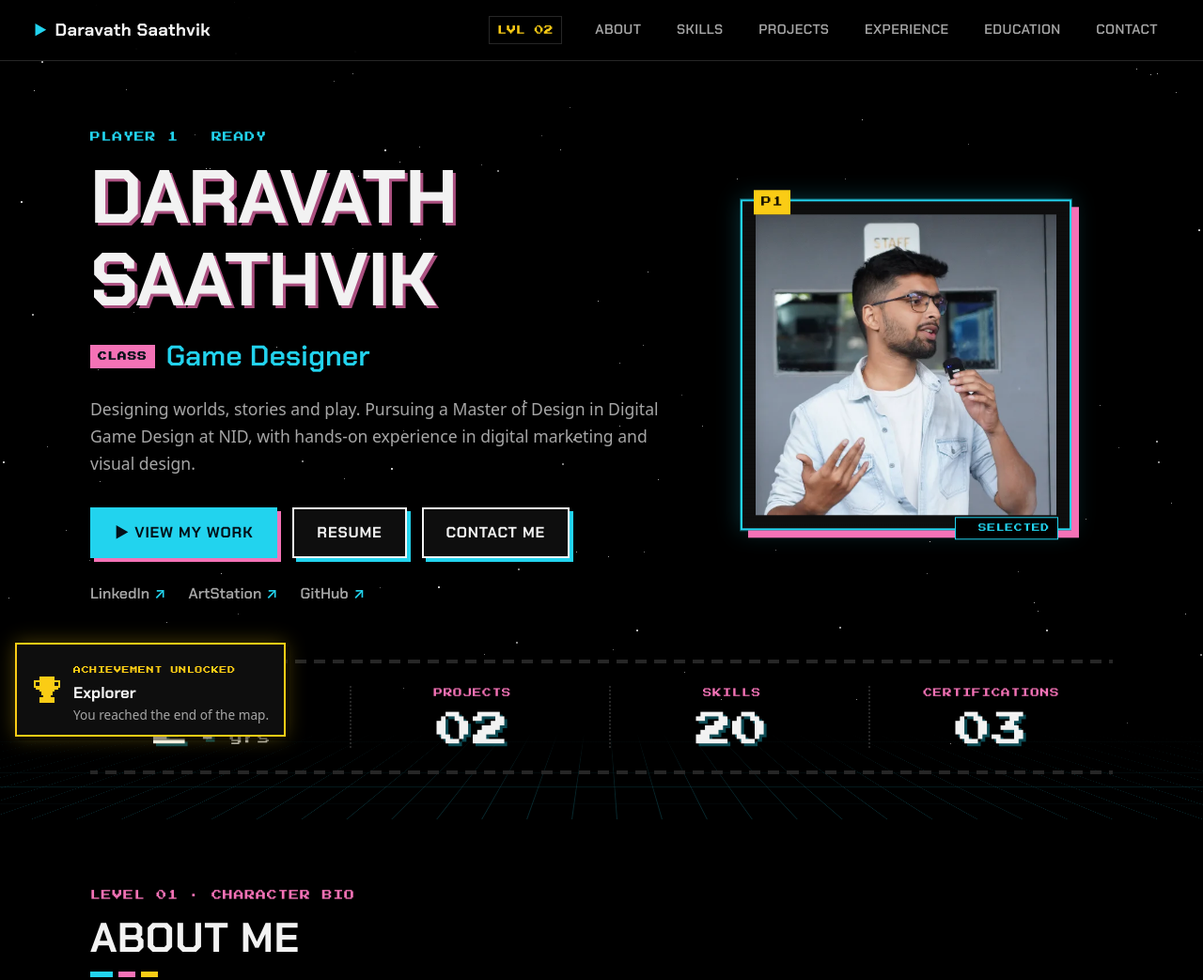
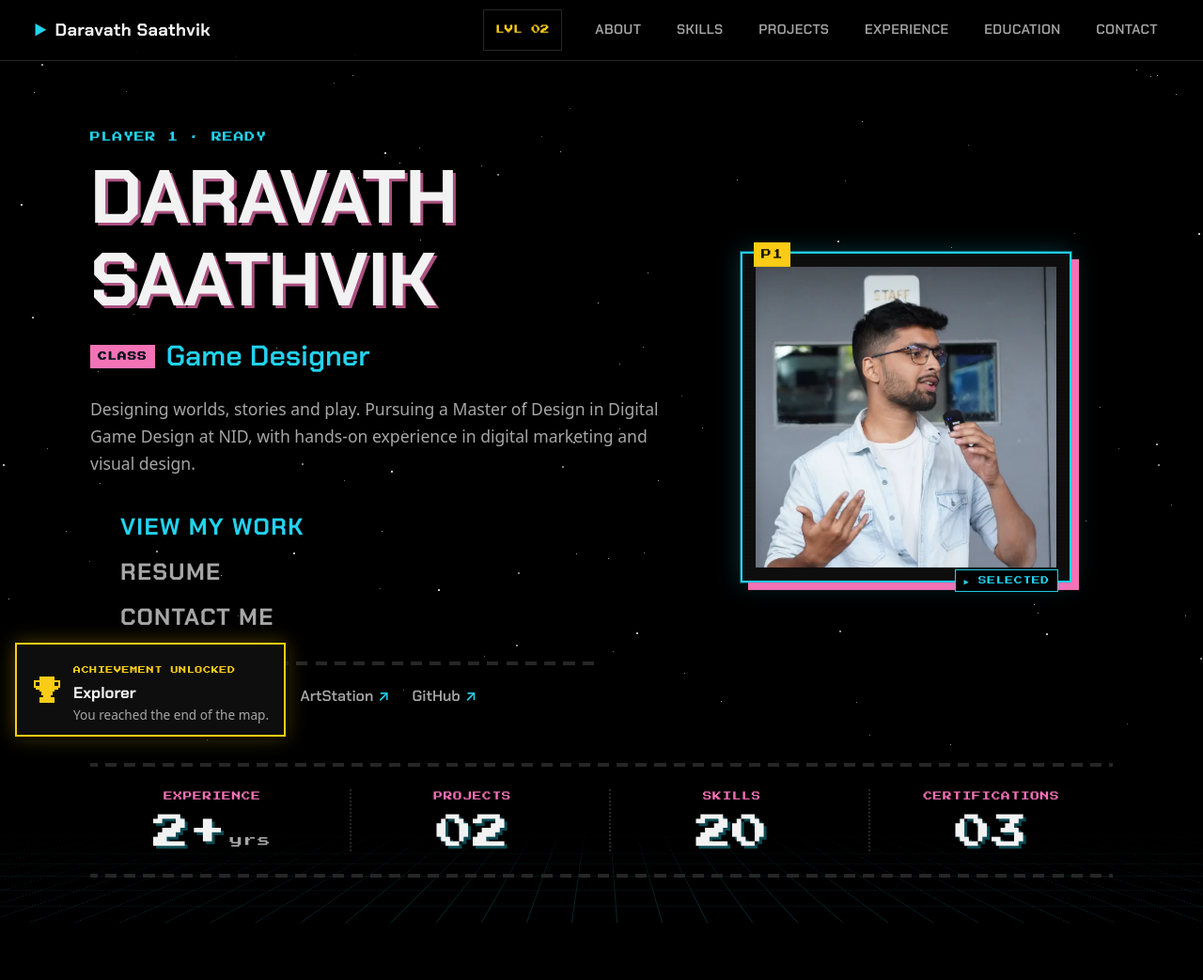
Before and after one commit to SaathvikIsCoding/portfolio, a plain HTML site: page index.html in a window 1280 px wide. Shown: the top 1043 px of the page at 94% size. Drawn offline with Linux system fonts and the light colour scheme.

Commit message:
Title-screen menus for hero and contact actions; unified header HUD boxes

```diff
--- a/css/styles.css
+++ b/css/styles.css
@@ -170,30 +170,25 @@ h1, h2, h3 { font-family: var(--font-display); line-height: 1.1; margin: 0; }
 .brand:hover { color: var(--color-accent); }
 
 .site-nav { order: 3; }
-.hud-level {
+/* Header HUD: the level readout, the game switch and the menu button share one box style */
+.hud-level, .game-toggle {
   order: 1;
-  font-family: var(--font-pixel);
-  font-size: 0.62rem;
-  color: var(--color-gold);
-  padding: 6px 8px;
-  border: 1px solid var(--color-border);
-  white-space: nowrap;
-}
-.game-toggle {
-  order: 1;
-  min-height: 44px;
-  padding: 0 10px;
+  display: inline-flex;
+  align-items: center;
+  height: 44px;
+  padding: 0 12px;
   font-family: var(--font-pixel);
   font-size: 0.6rem;
+  line-height: 1;
   text-transform: uppercase;
   white-space: nowrap;
-  color: var(--color-accent-2);
-  background: var(--color-surface);
+  color: var(--color-gold);
+  background: transparent;
   border: 1px solid var(--color-border);
-  cursor: pointer;
 }
+.game-toggle { cursor: pointer; }
 .game-toggle[aria-pressed="false"] { color: var(--color-muted); }
-.game-toggle:hover { border-color: var(--color-accent-2); }
+.game-toggle:hover, .nav-toggle:hover { border-color: var(--color-gold); }
 .game-toggle[hidden] { display: none; }
 
 .nav-list {
@@ -224,8 +219,8 @@ h1, h2, h3 { font-family: var(--font-display); line-height: 1.1; margin: 0; }
   width: 44px;
   height: 44px;
   border: 1px solid var(--color-border);
-  background: var(--color-surface);
-  color: var(--color-text);
+  background: transparent;
+  color: var(--color-gold);
   cursor: pointer;
 }
 .nav-toggle { display: none; }
@@ -290,41 +285,43 @@ h1, h2, h3 { font-family: var(--font-display); line-height: 1.1; margin: 0; }
   .game-toggle { display: none; }
 }
 
-/* ---------- Buttons: arcade style with offset pixel shadow ---------- */
-.btn {
+/* ---------- Title-screen menu (hero + contact actions) ----------
+   Stacked items like a game's main menu; a blinking ▶ marks the selected one. */
+.title-menu {
+  list-style: none;
+  margin: 0;
+  padding: 0;
+  display: grid;
+  justify-items: start;
+  gap: var(--space-1);
+}
+.title-menu:empty { display: none; }
+.title-menu a {
+  position: relative;
   display: inline-flex;
   align-items: center;
-  justify-content: center;
-  gap: var(--space-2);
-  min-height: 48px;
-  padding: var(--space-3) var(--space-5);
-  border: 2px solid transparent;
-  border-radius: 0;
+  min-height: 44px;
+  padding-left: 2rem;
   font-family: var(--font-display);
   font-weight: 700;
-  font-size: 1rem;
+  font-size: clamp(1.2rem, 0.8vw + 1rem, 1.55rem);
   letter-spacing: 0.05em;
   text-transform: uppercase;
   text-decoration: none;
-  transition: transform 0.08s ease, box-shadow 0.08s ease, background-color 0.15s ease;
+  color: var(--color-muted);
 }
-.btn-primary {
-  background: var(--color-accent);
-  color: var(--color-on-accent);
-  box-shadow: 4px 4px 0 var(--color-accent-2);
+.title-menu a[target="_blank"]::after { content: "↗"; margin-left: 0.4em; font-size: 0.8em; }
+.title-menu a::before {
+  content: "▶";
+  position: absolute;
+  left: 0.2rem;
+  font-size: 0.7em;
+  color: var(--color-accent-2);
+  visibility: hidden;
 }
-.btn-primary:hover { background: var(--color-accent-strong); color: var(--color-on-accent); }
-.btn-ghost {
-  background: var(--color-surface);
-  border-color: var(--color-text);
-  color: var(--color-text);
-  box-shadow: 4px 4px 0 var(--color-accent);
-}
-.btn-ghost:hover { color: var(--color-accent); border-color: var(--color-accent); }
-.btn:hover { transform: translate(-1px, -1px); }
-.btn-primary:hover { box-shadow: 5px 5px 0 var(--color-accent-2); }
-.btn-ghost:hover { box-shadow: 5px 5px 0 var(--color-accent); }
-.btn:active { transform: translate(4px, 4px); box-shadow: 0 0 0 transparent; }
+.title-menu a.is-selected { color: var(--color-accent); }
+.title-menu a.is-selected::before { visibility: visible; animation: blink 1s steps(2, start) infinite; }
+.title-menu a:active { transform: translateX(4px); }
 
 /* ---------- Hero ---------- */
 .hero {
@@ -406,23 +403,30 @@ h1, h2, h3 { font-family: var(--font-display); line-height: 1.1; margin: 0; }
   color: var(--color-muted);
 }
 
-.hero-actions {
+.hero-menu { margin-top: var(--space-6); }
+
+/* "Find me on" row, set off from the menu by the dashed pixel rule */
+.social-row {
   display: flex;
   flex-wrap: wrap;
-  gap: var(--space-4);
-  margin-top: var(--space-6);
+  align-items: center;
+  gap: 0 var(--space-5);
+  margin-top: var(--space-5);
+  padding-top: var(--space-3);
+  max-width: 34rem;
+  border-top: 4px solid transparent;
+  border-image: var(--dash-rule) 4;
 }
-
-/* Button tiers used site-wide: .btn-primary (main action) > .btn-ghost (secondary) > text links (tertiary) */
+.social-row:has(.social-list:empty) { display: none; }
+.social-label { font-size: 0.55rem; color: var(--color-accent-2); }
 .social-list {
   list-style: none;
   padding: 0;
-  margin: var(--space-4) 0 0;
+  margin: 0;
   display: flex;
   flex-wrap: wrap;
   gap: 0 var(--space-5);
 }
-.social-list:empty { display: none; }
 .social-list a {
   display: inline-flex;
   align-items: center;
@@ -786,7 +790,6 @@ h1, h2, h3 { font-family: var(--font-display); line-height: 1.1; margin: 0; }
 /* Contact */
 .contact-lead { margin: 0 0 var(--space-5); max-width: 36rem; color: var(--color-muted); font-size: 1.1rem; }
 .press-start { margin: 0 0 var(--space-5); color: var(--color-gold); animation: blink 1.1s steps(2, start) infinite; }
-.contact-actions { display: flex; flex-wrap: wrap; gap: var(--space-4); }
 
 /* Footer */
 .site-footer {
--- a/index.html
+++ b/index.html
@@ -52,8 +52,11 @@
           <h1 class="hero-name glitch" data-bind="name">&nbsp;</h1>
           <p class="hero-role"><span class="pixel-label">Class</span> <span data-bind="role"></span></p>
           <p class="hero-tagline" data-bind="tagline"></p>
-          <div class="hero-actions" data-slot="actions"></div>
-          <ul class="social-list" data-slot="socials"></ul>
+          <ul class="title-menu hero-menu" data-slot="actions" aria-label="Quick links"></ul>
+          <div class="social-row">
+            <span class="social-label pixel">Find me on</span>
+            <ul class="social-list" data-slot="socials"></ul>
+          </div>
         </div>
         <div class="hero-photo">
           <div class="char-frame">
@@ -118,7 +121,7 @@
         <h2 class="section-title" id="contact-title">Let's work together</h2>
         <p class="contact-lead">Building a game, a world or a campaign? Looking for a designer for your team? Player 2 is always welcome.</p>
         <p class="press-start pixel" aria-hidden="true">Press start</p>
-        <div class="contact-actions" data-slot="contact"></div>
+        <ul class="title-menu" data-slot="contact" aria-label="Contact options"></ul>
       </div>
     </section>
 
--- a/js/main.js
+++ b/js/main.js
@@ -122,16 +122,12 @@
       ]);
     }));
 
-    // Hero actions
+    // Hero actions: title-screen menu
     var actions = [];
-    if (projects.length) actions.push(el('a', { class: 'btn btn-primary', href: '#projects', text: '▶ View my work' }));
-    if (safeUrl(p.resume)) {
-      var resumeBtn = externalLink(safeUrl(p.resume), 'Resume');
-      resumeBtn.className = actions.length ? 'btn btn-ghost' : 'btn btn-primary';
-      actions.push(resumeBtn);
-    }
-    actions.push(el('a', { class: 'btn btn-ghost', href: '#contact', text: 'Contact me' }));
-    slot('actions').replaceChildren.apply(slot('actions'), actions);
+    if (projects.length) actions.push(['#projects', 'View my work']);
+    if (safeUrl(p.resume)) actions.push([safeUrl(p.resume), 'Resume']);
+    actions.push(['#contact', 'Contact me']);
+    slot('actions').replaceChildren.apply(slot('actions'), menuItems(actions));
 
     // Experience and education share one quest-log timeline entry.
     function logEntry(title, details, period, description) {
@@ -203,15 +199,41 @@
 
     renderStructuredData(data);
 
-    // Contact
+    // Contact: same title-screen menu
     var contact = [];
-    if (p.email) contact.push(el('a', { class: 'btn btn-primary', href: 'mailto:' + p.email, text: 'Email me' }));
-    socials.forEach(function (s) {
-      var a = externalLink(safeUrl(s.url), s.label);
-      a.className = 'btn btn-ghost';
-      contact.push(a);
+    if (p.email) contact.push(['mailto:' + p.email, 'Email me']);
+    socials.forEach(function (s) { contact.push([safeUrl(s.url), s.label]); });
+    slot('contact').replaceChildren.apply(slot('contact'), menuItems(contact));
+  }
+
+  // Title-screen menu items; the first one starts selected, like a game's main menu.
+  function menuItems(items) {
+    return items.map(function (item, i) {
+      var a = externalLink(item[0], item[1]);
+      if (i === 0) a.classList.add('is-selected');
+      return el('li', null, [a]);
     });
-    slot('contact').replaceChildren.apply(slot('contact'), contact);
+  }
+
+  // The ▶ cursor follows the mouse and keyboard focus; ↑/↓ move between items.
+  function setupMenus() {
+    function select(link) {
+      var menu = link.closest('.title-menu');
+      menu.querySelectorAll('a.is-selected').forEach(function (a) { a.classList.remove('is-selected'); });
+      link.classList.add('is-selected');
+    }
+    function menuLink(e) { return e.target.closest && e.target.closest('.title-menu a'); }
+    document.addEventListener('mouseover', function (e) { var a = menuLink(e); if (a) select(a); });
+    document.addEventListener('focusin', function (e) { var a = menuLink(e); if (a) select(a); });
+    document.addEventListener('keydown', function (e) {
+      var a = menuLink(e);
+      if (!a || (e.key !== 'ArrowDown' && e.key !== 'ArrowUp')) return;
+      var links = Array.prototype.slice.call(a.closest('.title-menu').querySelectorAll('a'));
+      var next = links[(links.indexOf(a) + (e.key === 'ArrowDown' ? 1 : -1) + links.length) % links.length];
+      e.preventDefault();
+      next.focus();
+      select(next);
+    });
   }
 
   function pad(n) { return (n < 10 ? '0' : '') + n; }
@@ -338,6 +360,7 @@
   }
 
   setupNav();
+  setupMenus();
 
   fetch('content/content.json?v=' + Date.now(), { cache: 'no-store' })
     .then(function (res) { if (!res.ok) throw new Error('HTTP ' + res.status); return res.json(); })
```
Also changed, not shown: 1 other file.
